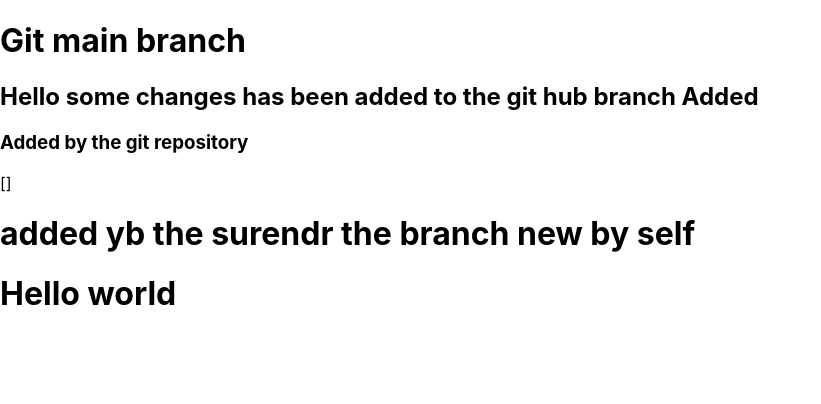
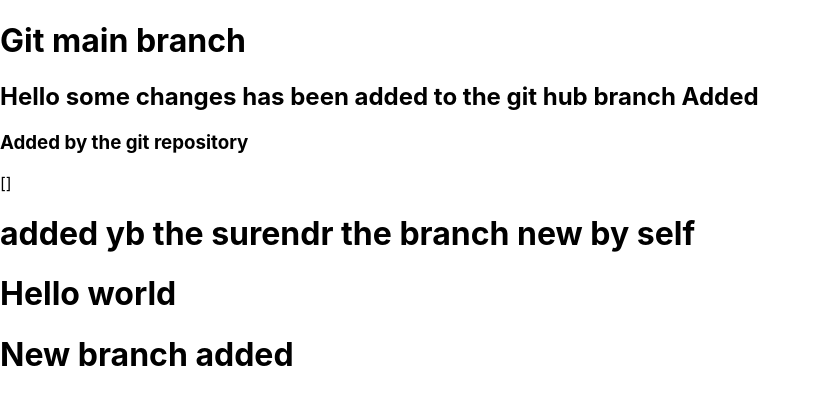
Before and after one commit to surendrareddygaddam/workflow, a React (Create React App) app: page / in a window 1280 px wide. Shown: the top 404 px of the page, without its empty margins (0-821 px from the left). Built offline with nearby package versions, Linux system fonts and the light colour scheme; no server answers.

Commit message:
new Git branch addded

```diff
--- a/src/App.js
+++ b/src/App.js
@@ -16,6 +16,7 @@ const App = () => {
       {JSON.stringify(data)}
       <h1>added yb the surendr the branch new by self</h1>
       <h1>Hello world </h1>
+      <h1>New branch added</h1>
     </div>
   )
 }
```
